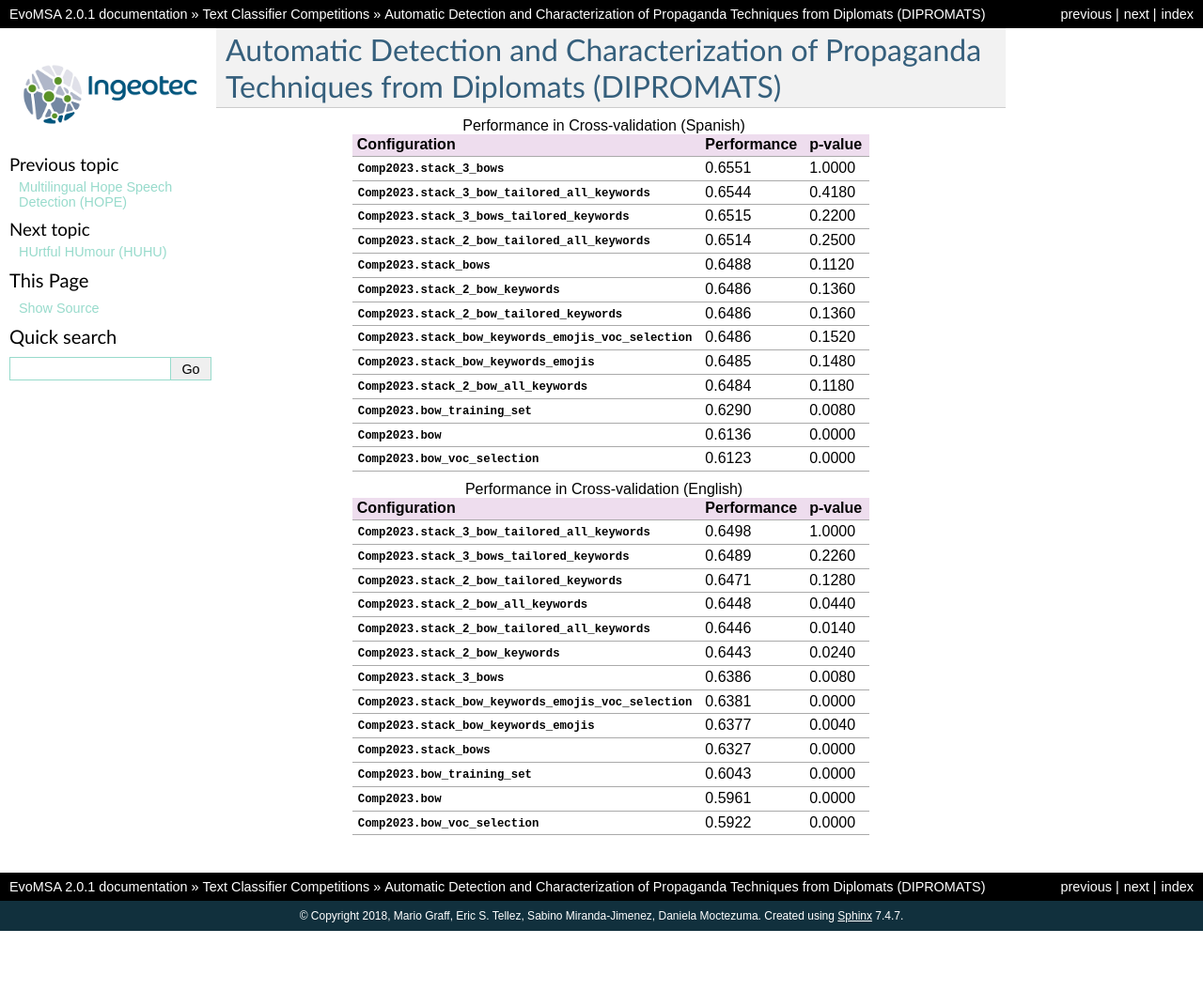
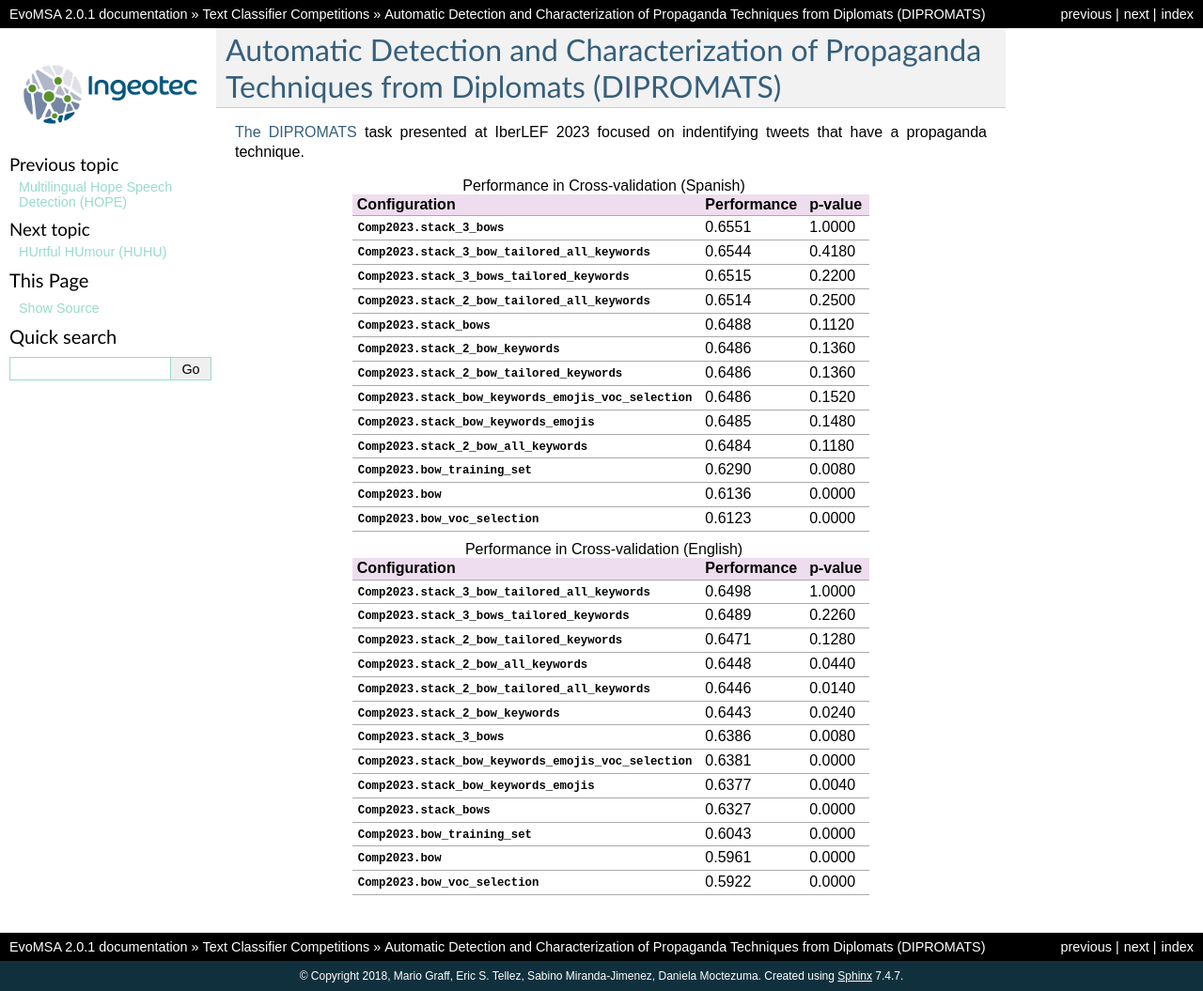
Before and after one commit to INGEOTEC/EvoMSA, a Sphinx documentation site: the page built from docs/source/dipromats.rst, in a window 1280 px wide. Shown: the whole page at 94% size. Built offline with Sphinx 7.4.7, drawn with Linux system fonts in a browser that asks for light colours; before the commit the page ends 991 px from its top, so only the background shows below that.

```diff
--- a/docs/source/competition.rst
+++ b/docs/source/competition.rst
@@ -181,13 +181,13 @@ Following an unconventional approach, the performance of :ref:`v2` in different
       - 7.8%
     * - :ref:`DIPROMATS (ES) <dipromats>`
       - 2023
-      -
+      - :math:`f_1`
       - 0.8089
       - 0.7485 (:py:func:`Conf. <EvoMSA.competitions.Comp2023.stack_3_bows>`)
       - 8.1%
     * - :ref:`DIPROMATS (EN) <dipromats>`
       - 2023
-      -
+      - :math:`f_1`
       - 0.8090
       - 0.7255 (:py:func:`Conf. <EvoMSA.competitions.Comp2023.stack_3_bow_tailored_all_keywords>`)
       - 11.5%
--- a/docs/source/dipromats.rst
+++ b/docs/source/dipromats.rst
@@ -2,6 +2,8 @@
 
 `Automatic Detection and Characterization of Propaganda Techniques from Diplomats (DIPROMATS) <https://sites.google.com/view/dipromats2023>`_
 ^^^^^^^^^^^^^^^^^^^^^^^^^^^^^^^^^^^^^^^^^^^^^^^^^^^^^^^^^^^^^^^^^^^^^^^^^^^^^^^^^^^^^^^^^^^^^^^^^^^^^^^^^^^^^^^^^^^^^^^^^^^^^^^^^^^^^^^^^^^^^^
+
+`The DIPROMATS <http://journal.sepln.org/sepln/ojs/ojs/index.php/pln/article/view/6569/3969>`_ task presented at IberLEF 2023 focused on indentifying tweets that have a propaganda technique.
 
 .. list-table:: Performance in Cross-validation (Spanish)
     :header-rows: 1
```
